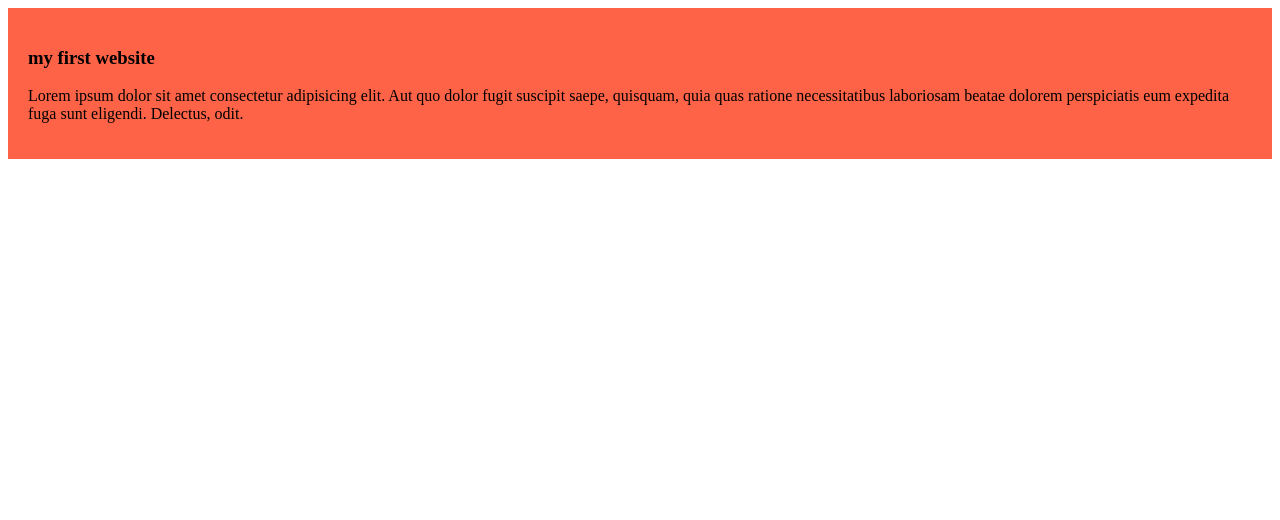
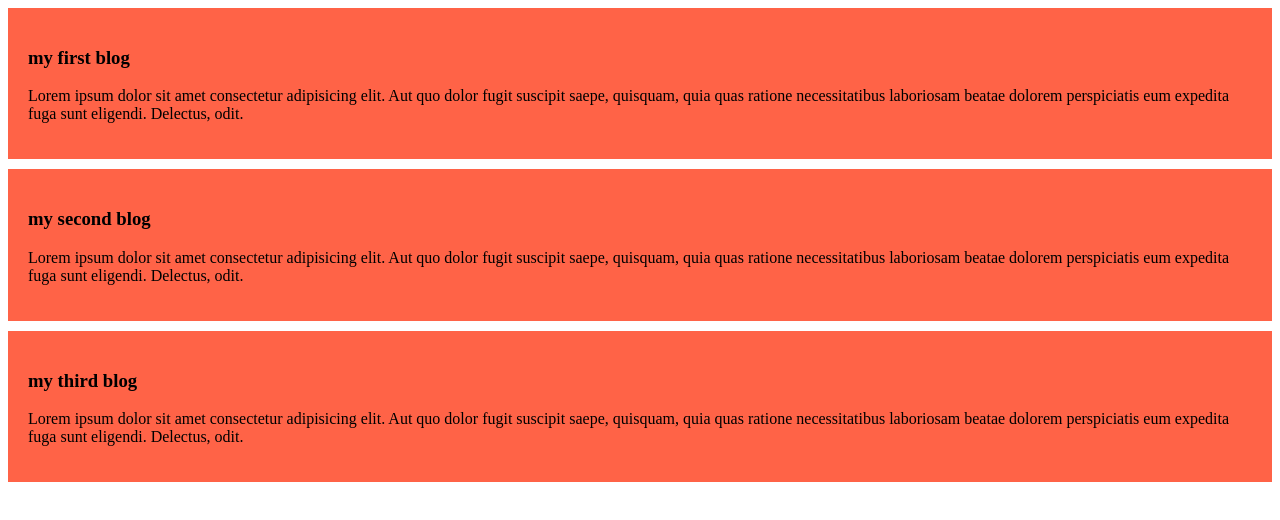
Before and after one commit to Rabeyaboshri/my-simple-website, a plain HTML site: page index.html in a window 1280 px wide. Drawn offline with Linux system fonts and the light colour scheme.

Commit message:
added my second & third blog

```diff
--- a/index.html
+++ b/index.html
@@ -8,9 +8,16 @@
 </head>
 <body>
     <div>
-        <h3>my first website</h3>
+        <h3>my first blog</h3>
         <p>Lorem ipsum dolor sit amet consectetur adipisicing elit. Aut quo dolor fugit suscipit saepe, quisquam, quia quas ratione necessitatibus laboriosam beatae dolorem perspiciatis eum expedita fuga sunt eligendi. Delectus, odit.</p>
     </div>
-
+    <div>
+        <h3>my second blog</h3>
+        <p>Lorem ipsum dolor sit amet consectetur adipisicing elit. Aut quo dolor fugit suscipit saepe, quisquam, quia quas ratione necessitatibus laboriosam beatae dolorem perspiciatis eum expedita fuga sunt eligendi. Delectus, odit.</p>
+    </div>
+    <div>
+        <h3>my third blog</h3>
+        <p>Lorem ipsum dolor sit amet consectetur adipisicing elit. Aut quo dolor fugit suscipit saepe, quisquam, quia quas ratione necessitatibus laboriosam beatae dolorem perspiciatis eum expedita fuga sunt eligendi. Delectus, odit.</p>
+    </div>
 </body>
 </html>
--- a/styles/blog.css
+++ b/styles/blog.css
@@ -1,4 +1,5 @@
 div{
     background-color: tomato;
     padding: 20px;
+    margin-bottom: 10px;
 }
```
